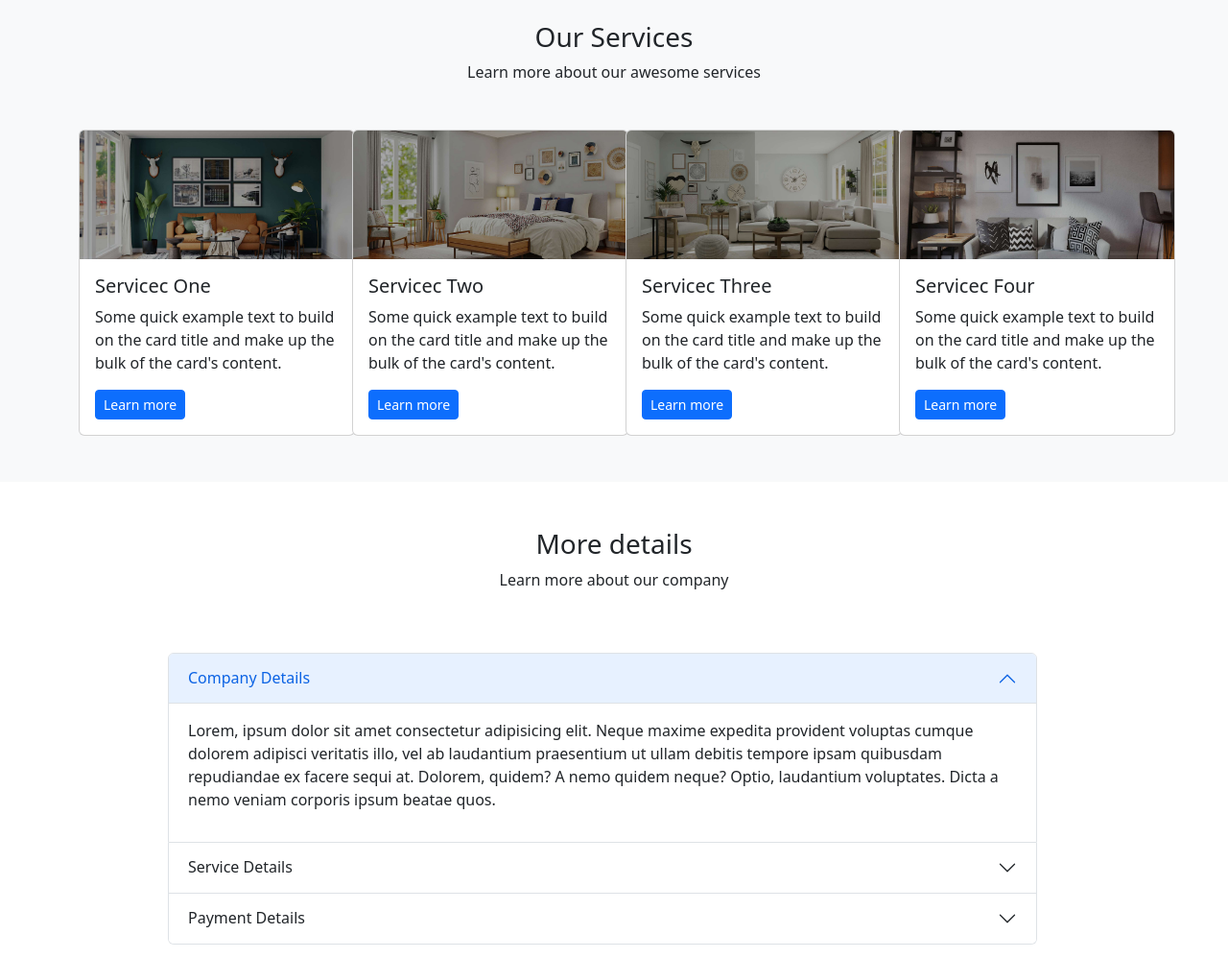
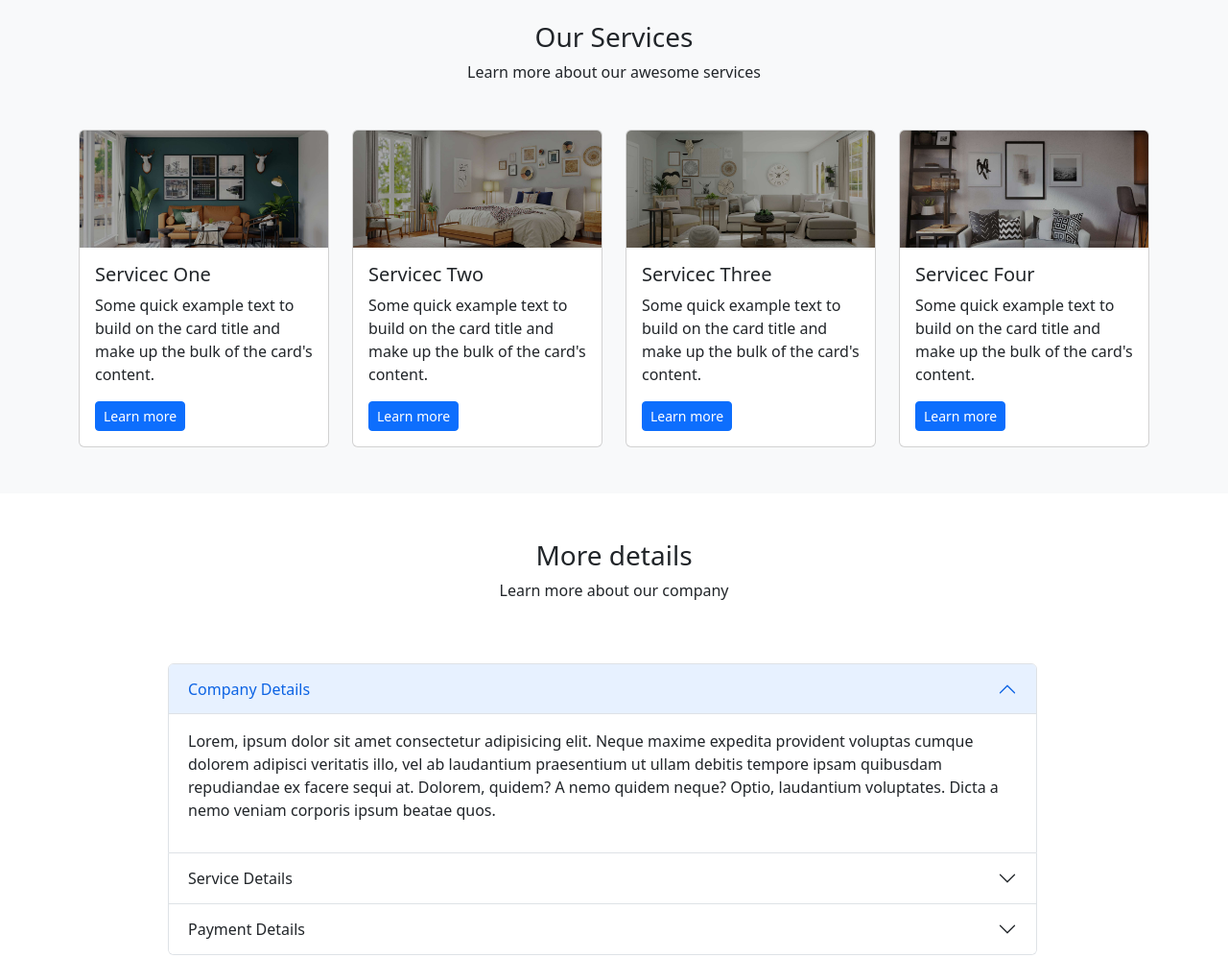
Before and after one commit to Sandipa01/class-11, a plain HTML site: page index.html in a window 1280 px wide. Shown: the part 1220-2218 px from the top of the page at 96% size. Drawn offline with nearby package versions, Linux system fonts and the light colour scheme.

Commit message:
Correction

```diff
--- a/index.html
+++ b/index.html
@@ -123,7 +123,7 @@
           </div>
           <div class="row">
             <div class="col-lg-3 col-md-6 mb-4 mb-lg-0">
-              <div class="card" style="width: 18rem;">
+              <div class="card">
                 <img src="images/hero-two.jpg" class="card-img-top" alt="...">
                 <div class="card-body">
                   <h5 class="card-title">Servicec One</h5>
@@ -133,7 +133,7 @@
               </div>
             </div>
             <div class="col-lg-3 col-md-6 mb-4 mb-lg-0">
-              <div class="card" style="width: 18rem;">
+              <div class="card">
                 <img src="images/hero-one.jpg" class="card-img-top" alt="...">
                 <div class="card-body">
                   <h5 class="card-title">Servicec Two</h5>
@@ -143,7 +143,7 @@
               </div>
             </div>
             <div class="col-lg-3 col-md-6 mb-4 mb-lg-0">
-              <div class="card" style="width: 18rem;">
+              <div class="card">
                 <img src="images/hero-three.jpg" class="card-img-top" alt="...">
                 <div class="card-body">
                   <h5 class="card-title">Servicec Three</h5>
@@ -153,7 +153,7 @@
               </div>
             </div>
             <div class="col-lg-3 col-md-6 mb-4 mb-lg-0">
-              <div class="card" style="width: 18rem;">
+              <div class="card">
                 <img src="images/hero-four.jpg" class="card-img-top" alt="...">
                 <div class="card-body">
                   <h5 class="card-title">Servicec Four</h5>
```
